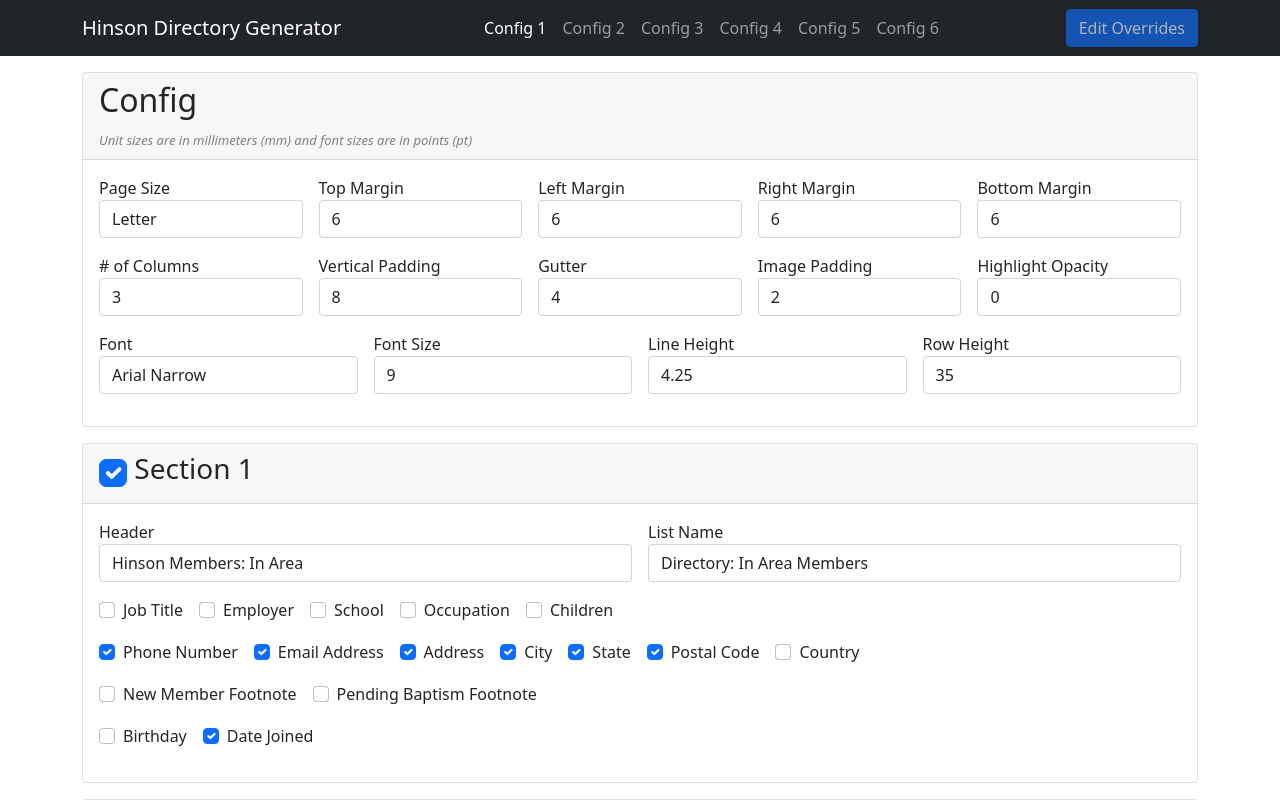
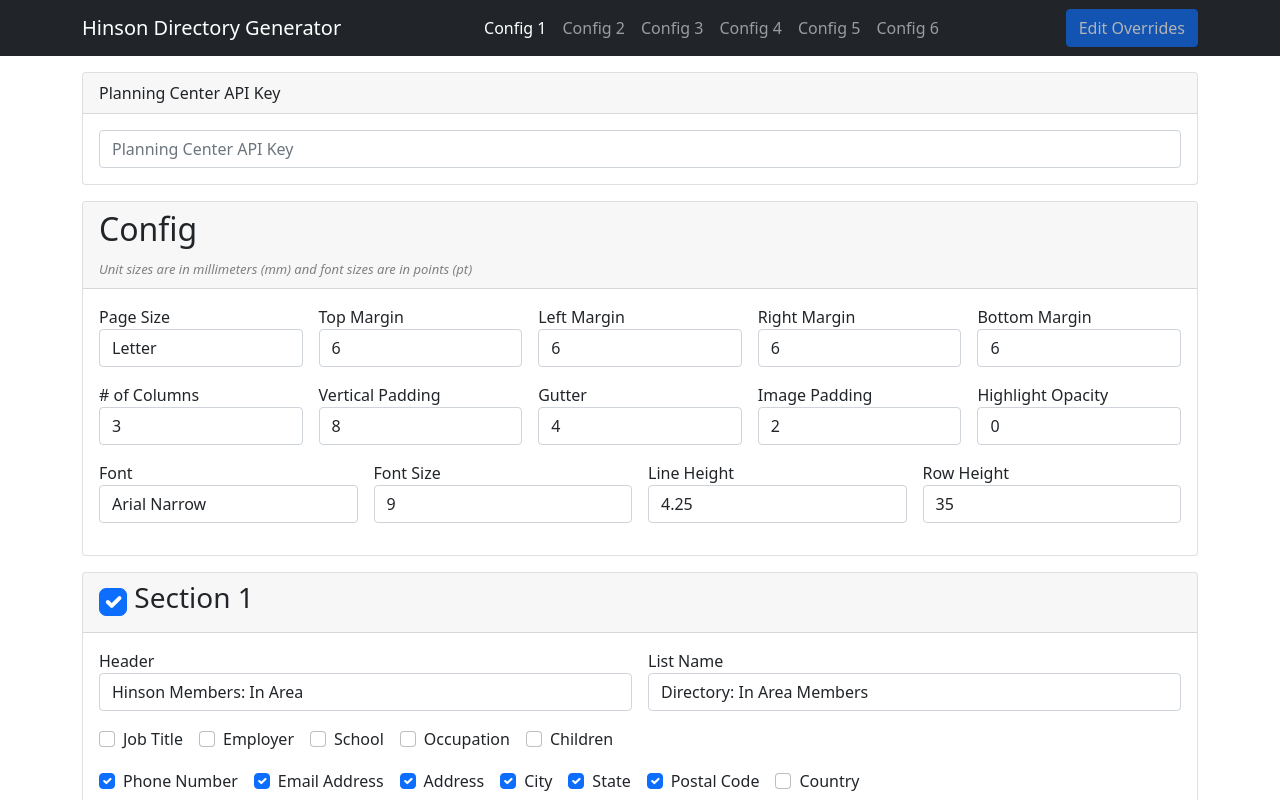
Before and after one commit to hinson-directory/hinson-directory.github.io, a Nuxt app in the folder src/: page / in a window 1280 px wide. Shown: the top 800 px of the page. Built offline with nearby package versions, Linux system fonts and the light colour scheme.

Commit message:
Added api key form

```diff
--- /dev/null
+++ b/src/components/ApiKey.vue
@@ -0,0 +1,34 @@
+<template>
+	<div class="api-key card mb-3">
+		<div class="card-header">
+				Planning Center API Key
+		</div>
+		<div class="card-body">
+			<input type="text"
+				class="form-control"
+				placeholder="Planning Center API Key"
+				v-model="apiKey" />
+		</div>
+	</div>
+</template>
+
+<script>
+export default {
+	props: {
+		value: {
+			type: String,
+			required: true,
+		},
+	},
+	data() {
+		return {
+			apiKey: this.value,
+		};
+	},
+	watch: {
+		apiKey(val) {
+			this.$emit('input', val)
+		},
+	},
+};
+</script>
--- a/src/components/App.vue
+++ b/src/components/App.vue
@@ -1,8 +1,9 @@
 <template>
 	<div class="app">
 		<Header />
-
 		<div class="container">
+			<ApiKey
+				v-model="planningCenterApiKey" />
 			<DirectoryConfig
 			 	:config="directoryConfig "/>
 			<DirectorySection
@@ -20,6 +21,7 @@ import directorySections from '../static/DirectorySections.json';
 export default {
 	data() {
 		return {
+			planningCenterApiKey: '',
 			directoryConfig: {
 				pageSize:	'Letter',
 				margin: {
```
